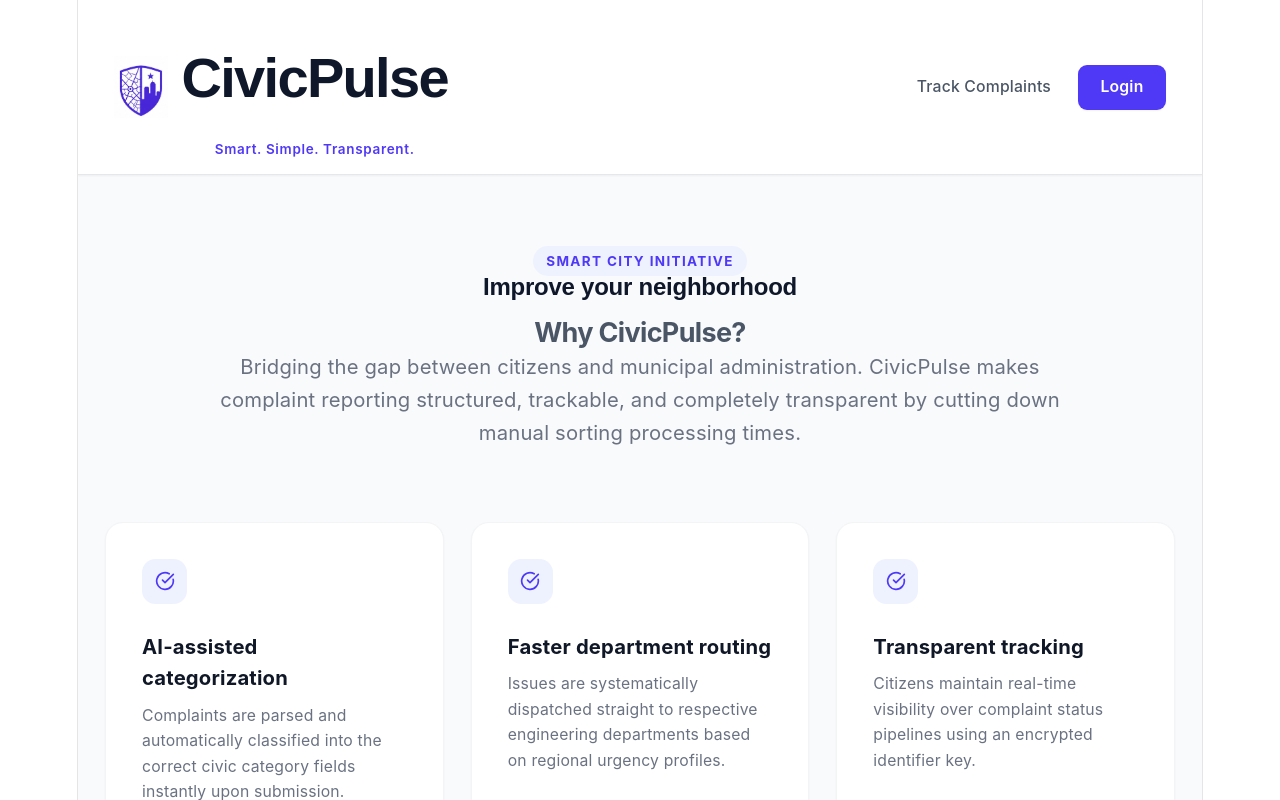
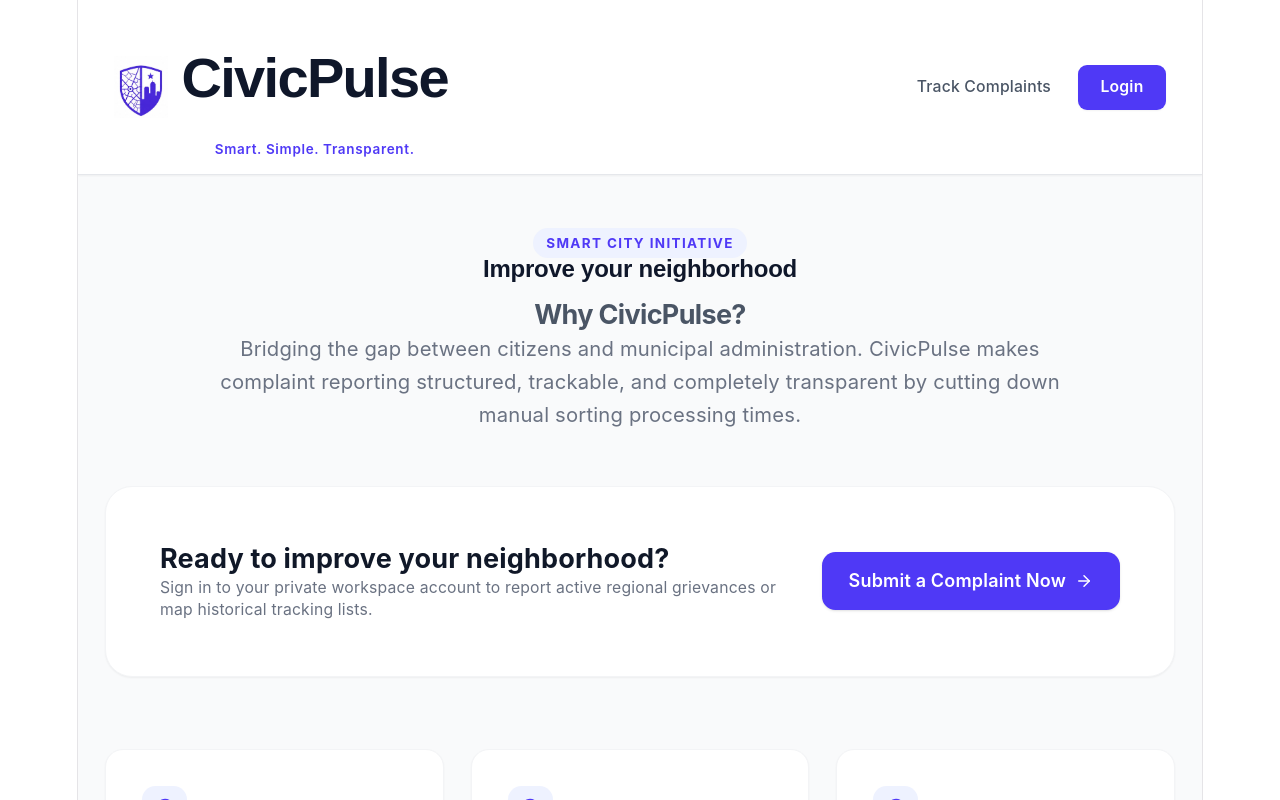
Before and after one commit to madhu-vanthi-2517/civicpulse, a React (Vite) app in the folder frontend/: page / in a window 1280 px wide. Shown: the top 800 px of the page. Built offline with nearby package versions, Linux system fonts and the light colour scheme.

Commit message:
style:re-aligning the page

```diff
--- a/frontend/src/pages/LandingPage.jsx
+++ b/frontend/src/pages/LandingPage.jsx
@@ -15,8 +15,6 @@ export default function LandingPage() {
       {/* 🧭 Clean Navbar */}
       <nav className="w-full bg-white border-b border-gray-200 px-8 py-4 shadow-xs">
         <div className="w-full mx-auto flex items-center justify-between">
-
-          {/* 🌟 FIXED: Spacing compressed and logo vertical height alignment balanced */}
           <Link to="/" className="flex items-center gap-3">
             <img
               src="/logo_civicpulse.jpeg"
@@ -35,7 +33,7 @@ export default function LandingPage() {
 
           <div className="flex items-center gap-6">
             <Link
-              to="/public-tracker"
+              to="/track"
               className="text-sm font-medium text-gray-600 hover:text-indigo-600 transition"
             >
               Track Complaints
@@ -50,11 +48,11 @@ export default function LandingPage() {
         </div>
       </nav>
 
-      {/* 🚀 New Structured Introduction Header Banner */}
-      <main className="max-w-5xl mx-auto px-6 py-16 text-center">
+      {/* 🚀 Main Layout Flow */}
+      <main className="max-w-5xl mx-auto px-6 py-12 text-center">
 
-        {/* 🌟 FIXED: Strict reordering of the layout presentation elements */}
-        <header className="max-w-3xl mx-auto mb-16">
+        {/* 🏛️ 1st: The Introduction Header Stays at the Top */}
+        <header className="max-w-3xl mx-auto mb-12">
           <span className="text-xs font-bold uppercase tracking-widest text-indigo-600 bg-indigo-50 px-3 py-1.5 rounded-full">
             Smart City Initiative
           </span>
@@ -69,23 +67,7 @@ export default function LandingPage() {
           </p>
         </header>
 
-        {/* ⚡ Core Value Pillar Cards Grid */}
-        <div className="grid grid-cols-1 md:grid-cols-3 gap-6 mb-16 text-left">
-          <Info
-            title="AI-assisted categorization"
-            text="Complaints are parsed and automatically classified into the correct civic category fields instantly upon submission."
-          />
-          <Info
-            title="Faster department routing"
-            text="Issues are systematically dispatched straight to respective engineering departments based on regional urgency profiles."
-          />
-          <Info
-            title="Transparent tracking"
-            text="Citizens maintain real-time visibility over complaint status pipelines using an encrypted identifier key."
-          />
-        </div>
-
-        {/* 🎯 Interactive Call To Action Container Card Block */}
+        {/* 🎯 2nd: Submit a Complaint Card (Placed right below the header text) */}
         <div className="bg-white border border-gray-100 rounded-3xl p-8 md:p-12 shadow-xs flex flex-col md:flex-row items-center justify-between gap-6 text-left mb-16">
           <div>
             <h3 className="text-xl md:text-2xl font-bold text-gray-900">
@@ -105,7 +87,23 @@ export default function LandingPage() {
           </Link>
         </div>
 
-        {/* 📊 Live Statistics Row Grid Panel */}
+        {/* ⚡ 3rd: Core Value Pillar Cards Grid */}
+        <div className="grid grid-cols-1 md:grid-cols-3 gap-6 mb-16 text-left">
+          <Info
+            title="AI-assisted categorization"
+            text="Complaints are parsed and automatically classified into the correct civic category fields instantly upon submission."
+          />
+          <Info
+            title="Faster department routing"
+            text="Issues are systematically dispatched straight to respective engineering departments based on regional urgency profiles."
+          />
+          <Info
+            title="Transparent tracking"
+            text="Citizens maintain real-time visibility over complaint status pipelines using an encrypted identifier key."
+          />
+        </div>
+
+        {/* 📊 4th: Live Statistics Row Grid Panel */}
         <section className="bg-white border border-gray-100 rounded-2xl shadow-xs grid grid-cols-2 md:grid-cols-4 divide-y md:divide-y-0 md:divide-x divide-gray-100 mb-16">
           <Stat icon={<ClipboardList />} value="Live" label="Complaints Registered" />
           <Stat icon={<Clock />} value="24×7" label="Availability" />
@@ -113,7 +111,7 @@ export default function LandingPage() {
           <Stat icon={<ShieldCheck />} value="Secure" label="Citizen Tracking" />
         </section>
 
-        {/* 📋 Application Process Steps Walkthrough */}
+        {/* 📋 5th: Application Process Steps Walkthrough */}
         <section className="py-4">
           <h3 className="text-2xl font-bold text-gray-900 mb-10">
             How It Works
```
